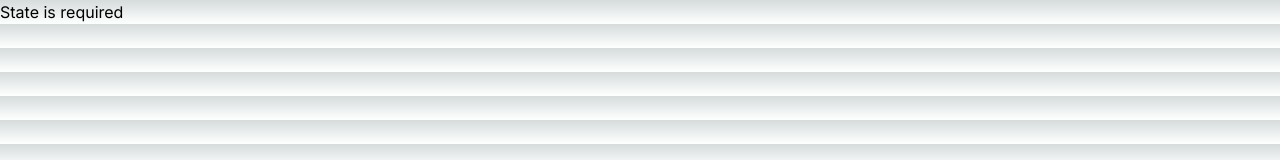
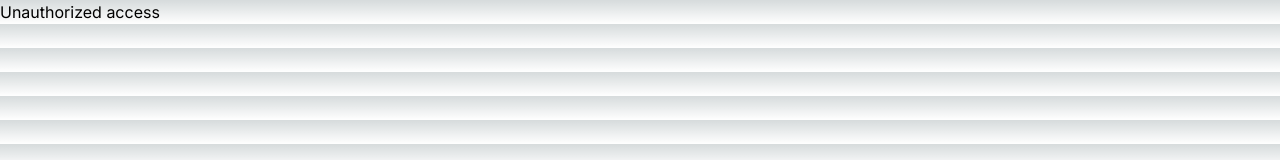
Before and after one commit to supra-matucasal/sso-client-poc, a Next.js app: page /callback in a window 1280 px wide. Shown: the top 160 px of the page. Built offline with nearby package versions, Linux system fonts and the light colour scheme.

Commit message:
State not neccesry

```diff
--- a/src/app/callback/page.tsx
+++ b/src/app/callback/page.tsx
@@ -12,7 +12,7 @@ const CallbackPage = ({
   searchParams?: { [key: string]: string | string[] | undefined };
 }) => {
 
-  const state = searchParams?.state || '';
+  //const state = searchParams?.state || '';
   const tempToken = searchParams?.tempToken || '';
 
   const router = useRouter()
@@ -24,7 +24,7 @@ const CallbackPage = ({
     const fetchToken = async () => {
       const authSSOServer = process.env.NEXT_PUBLIC_AUTH_SSO_SERVER;
 
-      //Verifying the state
+      //Verifying the temp token
       const getTokenResponse = await fetch(`${authSSOServer}/api/auth/token`, {
         method: 'POST',
         headers: {
@@ -61,18 +61,11 @@ const CallbackPage = ({
       }
     };
 
-    if (state && tempToken) {
+    if (tempToken) {
       fetchToken();
     }
-  }, [state, tempToken, router]);
+  }, [tempToken, router]);
 
-  if (!state) {
-    return (
-      <div>
-        <h1>State is required</h1>
-      </div>
-    );
-  }
 
   if (!accessToken) {
     return (
```
